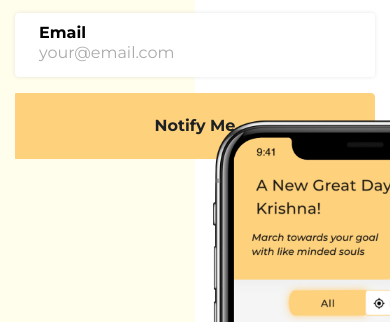
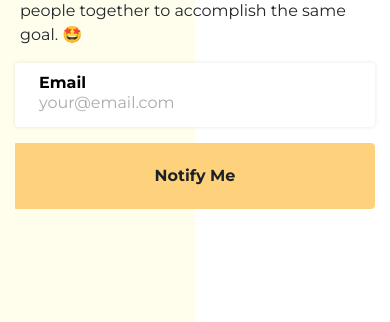
Before and after one commit to KittuPatel/marchSite, a plain HTML site: page index.html in a window 390 px wide. Shown: the part 336-658 px from the top of the page. Drawn offline with nearby package versions, Linux system fonts and the light colour scheme.

Commit message:
third commit

```diff
--- a/index.html
+++ b/index.html
@@ -32,6 +32,9 @@
         body {
           font-family: 'Montserrat', sans-serif;
         }
+        .intro-section {
+          margin-top: -100px;
+        }
         .overlay {
           position: absolute;
           top: 0;
@@ -42,6 +45,12 @@
           opacity: 0.1;
           width: 50%;
           background: #fff352; }
+
+          @media only screen and (max-width: 600px) {
+            .intro-section {
+              margin-top: 150;
+            }
+          }
       </style>
   </head>
   <body>
@@ -103,7 +112,7 @@
       <section class="hero shape-1 hero-custom">
         <div class="container">
           <div class="row align-items-center">
-            <div class="col-lg-6" style="margin-top: -150px;">
+            <div class="intro-section col-lg-6">
               <h2 class="hero-heading" style="font-family: 'Playfair Display', serif;">March towards your goal with like minded souls</h2>
               <p class="mt-2 font-weight-light" style="font-size: 16px;margin-left: 5px;">We are an app bringing in like minded people together to accomplish the same goal. 🤩</p>
               <!-- Subscription form-->
@@ -130,7 +139,7 @@
                 <!-- <div data-device="iPhone7" data-orientation="portrait" data-color="black" class="device">
                   <div class="screen"><img src="img/screen.jpg" alt="..." class="img-fluid"></div>
                 </div> -->
-                <div class="screenshot-image" style="margin-top: -100px;z-index: 100;"><img src="img/marchportrait.png" height="700" alt="march screenshot" /></div>
+                <div class="screenshot-image d-none d-lg-block" style="margin-top: -100px;z-index: 100;"><img src="img/marchportrait.png" height="700" alt="march screenshot" /></div>
               <!-- </div> -->
             </div>
           </div>
```
